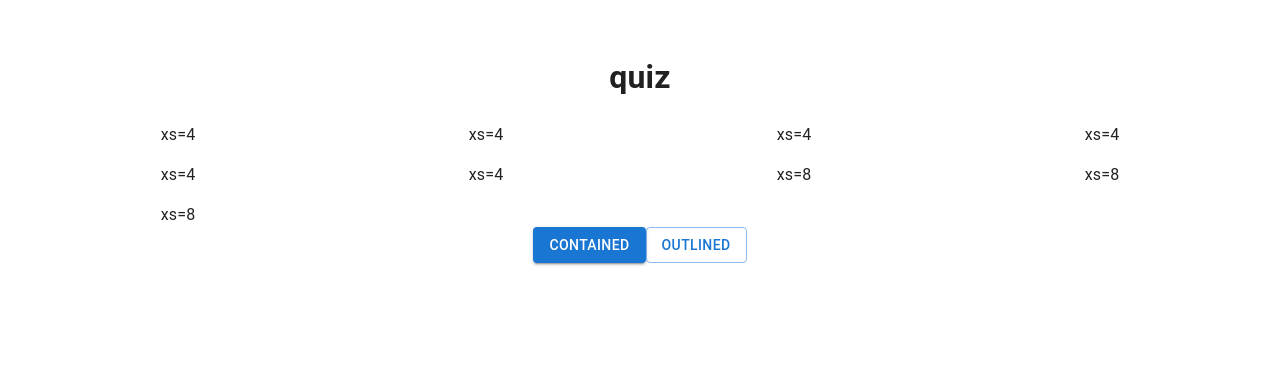
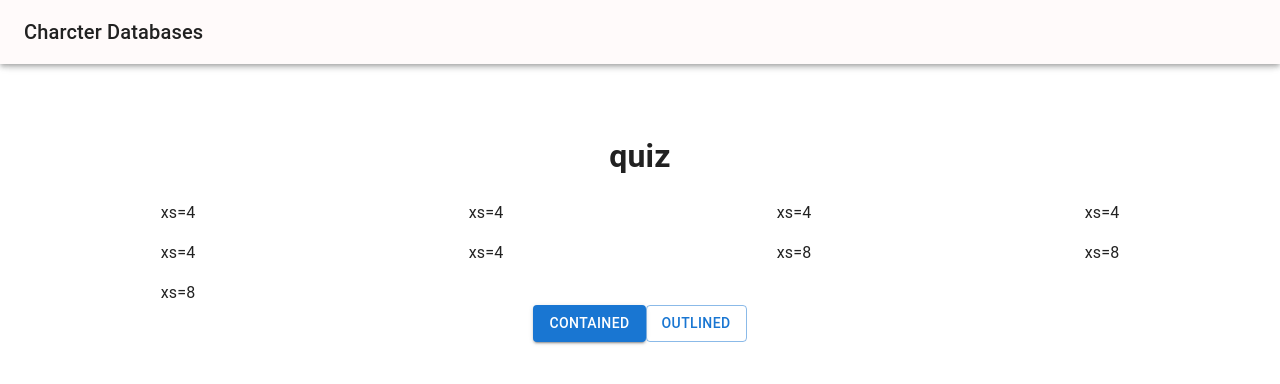
Before and after one commit to yuta519/characters_database, a React (Vite) app: page /quiz in a window 1280 px wide. Shown: the top 384 px of the page. Built offline with nearby package versions, Linux system fonts and the light colour scheme; no server answers.

Commit message:
create header

```diff
--- /dev/null
+++ b/src/components/Header.tsx
@@ -0,0 +1,34 @@
+import AppBar from "@mui/material/AppBar";
+import Box from "@mui/material/Box";
+import Toolbar from "@mui/material/Toolbar";
+import Typography from "@mui/material/Typography";
+import { ThemeProvider, createTheme } from "@mui/material/styles";
+import Link from "@mui/material/Link";
+
+const Header = () => {
+  return (
+    <Box sx={{ flexGrow: 1 }}>
+      <ThemeProvider theme={darkTheme}>
+        <AppBar>
+          <Toolbar>
+            <Link href="/" color="inherit" underline="none">
+              <Typography variant="h6" component="div" sx={{ flexGrow: 1 }}>
+                Charcter Databases
+              </Typography>
+            </Link>
+          </Toolbar>
+        </AppBar>
+      </ThemeProvider>
+    </Box>
+  );
+};
+
+const darkTheme = createTheme({
+  palette: {
+    primary: {
+      main: "#fffafa",
+    },
+  },
+});
+
+export default Header;
--- a/src/main.tsx
+++ b/src/main.tsx
@@ -3,13 +3,15 @@ import { createBrowserRouter, RouterProvider } from "react-router-dom";
 import CssBaseline from "@mui/material/CssBaseline";
 
 import App from "./App";
+import Header from "./components/Header";
 import Pokemons from "./pages/PokemonsPage";
 import Quiz from "./pages/QuizPage";
 import Works from "./pages/WorksPage";
 import PokemonDetail from "./pages/PokemonPage";
+import styled from "@emotion/styled";
 
 const router = createBrowserRouter([
-  { path: "/", element: <App /> },
+  { path: "/", element: <Works /> },
   { path: "/latest", element: <App /> },
   { path: "/works", element: <Works /> },
   { path: "/works/pokemon", element: <Pokemons /> },
@@ -17,9 +19,16 @@ const router = createBrowserRouter([
   { path: "/quiz", element: <Quiz /> },
 ]);
 
+const StyledContainer = styled.div`
+  margin-top: 100px;
+`;
+
 ReactDOM.createRoot(document.getElementById("root") as HTMLElement).render(
   <>
-    <CssBaseline />
-    <RouterProvider router={router} />
+    <Header />
+    <StyledContainer>
+      <CssBaseline />
+      <RouterProvider router={router} />
+    </StyledContainer>
   </>
 );
```
